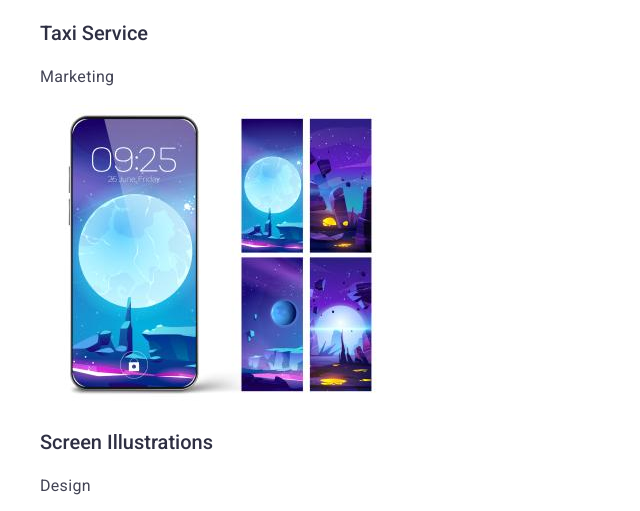
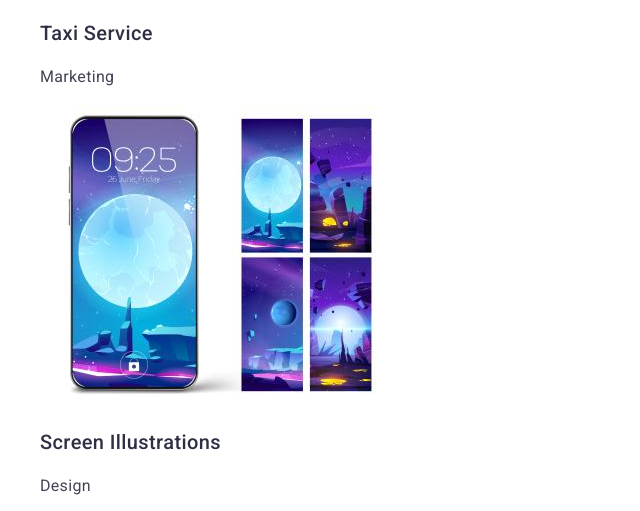
Before and after one commit to Daria2608/goit-markup-hw-02, a plain HTML site: page index.html in a window 1280 px wide. Shown: the part 3941-4452 px from the top of the page, 0-640 px from the left. Drawn offline with nearby package versions, Linux system fonts and the light colour scheme.

Commit message:
goit-markup-hw-02-5

```diff
--- a/css/styles.css
+++ b/css/styles.css
@@ -185,7 +185,7 @@ color: #2E2F42;
 font-size: 20px;
 font-weight: 500;
 line-height: 1.2;
-letter-spacing: 0.02;
+letter-spacing: 0.02em;
 }
 
 .portfolio-item-text {
--- a/index.html
+++ b/index.html
@@ -163,7 +163,7 @@
             <h3 class="portfolio-list-item-title">Taxi Service</h3>
             <p class="portfolio-item-text">Marketing</p>
           </li>
-          <li class="portfolio-portfolio-list-item">
+          <li class="portfolio-list-item">
             <img
               src="./images/img9.jpg"
               alt="Screen Illustrations"
@@ -174,7 +174,7 @@
           </li>
           <li class="portfolio-list-item">
             <img src="./images/img10.jpg" alt="Online Courses" width="360" />
-            <h3 class="list-item-title">Online Courses</h3>
+            <h3 class="portfolio-list-item-title">Online Courses</h3>
             <p class="portfolio-item-text">Marketing</p>
           </li>
         </ul>
```
